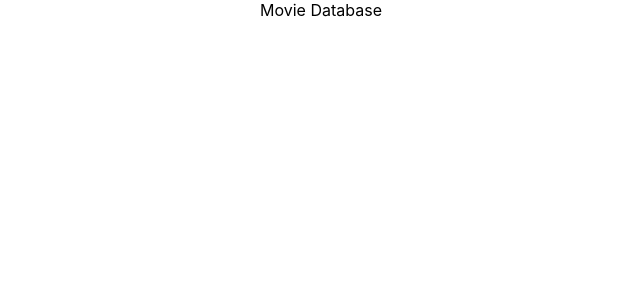
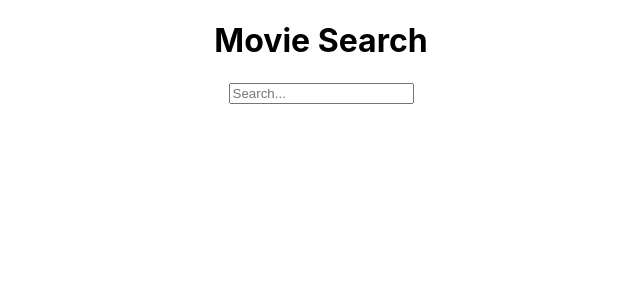
Before and after one commit to Movie-dbs-Databaes/Movie-database, a React (Create React App) app in the folder movie-database/: page / in a window 1280 px wide. Shown: the top 300 px of the page, without its empty margins (319-959 px from the left). Built offline with nearby package versions, Linux system fonts and the light colour scheme.

Commit message:
App.js updated

```diff
--- a/movie-database/src/App.js
+++ b/movie-database/src/App.js
@@ -1,9 +1,19 @@
 import './App.css';
+import SearchBar from './components/SearchBar';
+import MovieDetails from './components/MovieDetails';
+import MovieList from './components/MovieList';
+import { BrowserRouter as Router, Routes, Route } from 'react-router-dom';
 
 function App() {
   return (
     <div className="App">
-      Movie Database
+      <Router>
+      <Routes>
+        <Route path="/" element={<SearchBar />} />
+        <Route path="/MovieList" element={<MovieList />} />
+      </Routes>
+      </Router>
+
     </div>
   );
 }
```
